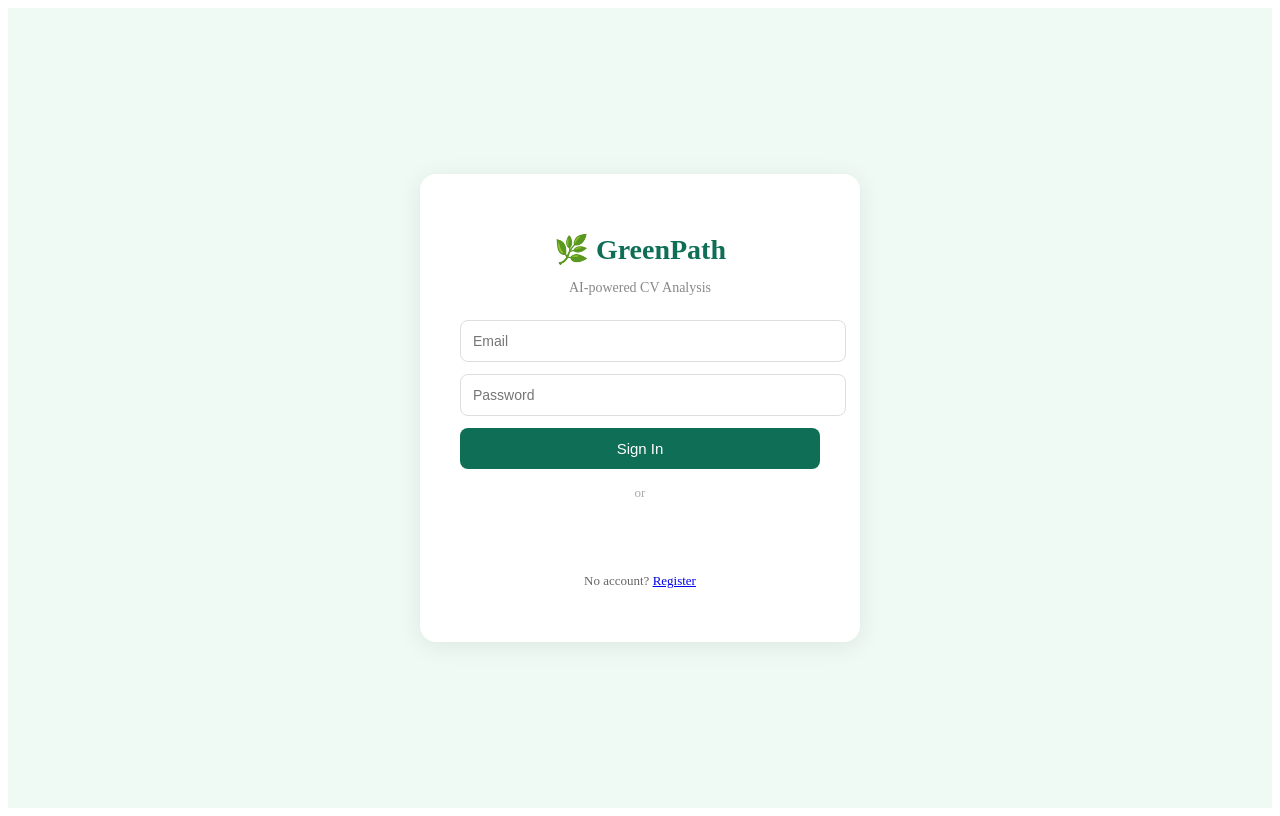
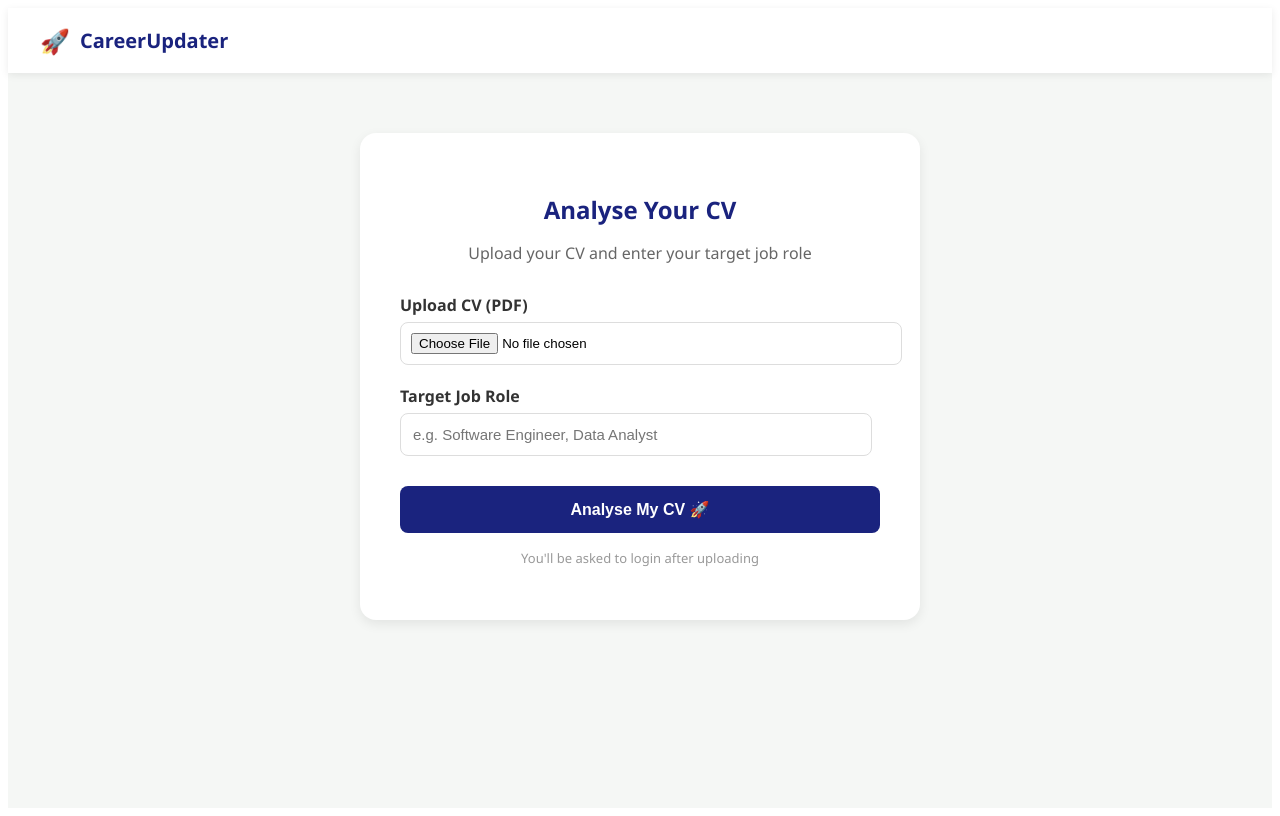
Before and after one commit to scy2023/greenpath-frontend, a React (Create React App) app: page / in a window 1280 px wide. Built offline with nearby package versions, Linux system fonts and the light colour scheme.

Commit message:
rebrand to CareerUpdater, upload first flow

```diff
--- a/src/App.js
+++ b/src/App.js
@@ -1,14 +1,15 @@
 import { BrowserRouter, Routes, Route } from "react-router-dom";
+import Upload from "./pages/Upload";
 import Login from "./pages/Login";
 import Register from "./pages/Register";
 import Dashboard from "./pages/Dashboard";
-import Upload from "./pages/Upload";
 
-function App() {
+export default function App() {
   return (
     <BrowserRouter>
       <Routes>
-        <Route path="/" element={<Login />} />
+        <Route path="/" element={<Upload />} />
+        <Route path="/login" element={<Login />} />
         <Route path="/register" element={<Register />} />
         <Route path="/dashboard" element={<Dashboard />} />
         <Route path="/upload" element={<Upload />} />
@@ -16,4 +17,3 @@ function App() {
     </BrowserRouter>
   );
 }
-export default App;
--- a/src/pages/Login.js
+++ b/src/pages/Login.js
@@ -1,64 +1,54 @@
 import { useState } from "react";
-import axios from "axios";
-import { GoogleLogin } from "@react-oauth/google";
-
-const API = process.env.REACT_APP_API_URL;
+import { useNavigate } from "react-router-dom";
 
 export default function Login() {
   const [email, setEmail] = useState("");
   const [password, setPassword] = useState("");
-  const [msg, setMsg] = useState("");
+  const navigate = useNavigate();
 
-  const login = async () => {
-    try {
-      const res = await axios.post(`${API}/api/auth/login`, { email, password });
-      localStorage.setItem("token", res.data.token);
-      window.location.href = "/dashboard";
-    } catch {
-      setMsg("Login failed. Check your details.");
-    }
-  };
-
-  const handleGoogleSuccess = async (credentialResponse) => {
-    try {
-      const res = await axios.post(`${API}/api/auth/google`, {
-        token: credentialResponse.credential
-      });
-      localStorage.setItem("token", res.data.token);
-      window.location.href = "/dashboard";
-    } catch {
-      setMsg("Google login failed.");
+  const handleLogin = async () => {
+    const res = await fetch(`${process.env.REACT_APP_API_URL}/api/auth/login`, {
+      method: "POST",
+      headers: { "Content-Type": "application/json" },
+      body: JSON.stringify({ email, password }),
+    });
+    const data = await res.json();
+    if (data.token) {
+      localStorage.setItem("token", data.token);
+      const pending = localStorage.getItem("pendingCV");
+      if (pending) navigate("/upload");
+      else navigate("/dashboard");
+    } else {
+      alert("Login failed");
     }
   };
 
   return (
-    <div style={styles.page}>
-      <div style={styles.card}>
-        <h1 style={styles.logo}>🌿 GreenPath</h1>
-        <p style={styles.sub}>AI-powered CV Analysis</p>
-        <input style={styles.input} placeholder="Email" value={email} onChange={e => setEmail(e.target.value)} />
-        <input style={styles.input} type="password" placeholder="Password" value={password} onChange={e => setPassword(e.target.value)} />
-        <button style={styles.btn} onClick={login}>Sign In</button>
-        <div style={styles.divider}><span>or</span></div>
-        <div style={styles.google}>
-          <GoogleLogin onSuccess={handleGoogleSuccess} onError={() => setMsg("Google login failed.")} />
+    <div style={{ minHeight: "100vh", background: "#f5f7f5", display: "flex",
+      alignItems: "center", justifyContent: "center", fontFamily: "'Segoe UI', sans-serif" }}>
+      <div style={{ background: "white", borderRadius: 16, padding: 40,
+        boxShadow: "0 4px 12px rgba(0,0,0,0.08)", width: "100%", maxWidth: 400 }}>
+        <div style={{ textAlign: "center", marginBottom: 30 }}>
+          <span style={{ fontSize: 40 }}>🚀</span>
+          <h2 style={{ color: "#1a237e", margin: "10px 0 4px" }}>CareerUpdater</h2>
+          <p style={{ color: "#666", margin: 0 }}>Sign in to see your results</p>
         </div>
-        {msg && <p style={styles.err}>{msg}</p>}
-        <p style={styles.link}>No account? <a href="/register">Register</a></p>
+        <input placeholder="Email" value={email} onChange={e => setEmail(e.target.value)}
+          style={{ display: "block", width: "93%", marginBottom: 12,
+            padding: 12, borderRadius: 8, border: "1px solid #ddd", fontSize: 15 }} />
+        <input placeholder="Password" type="password" value={password}
+          onChange={e => setPassword(e.target.value)}
+          style={{ display: "block", width: "93%", marginBottom: 20,
+            padding: 12, borderRadius: 8, border: "1px solid #ddd", fontSize: 15 }} />
+        <button onClick={handleLogin}
+          style={{ width: "100%", padding: 12, background: "#1a237e", color: "white",
+            border: "none", borderRadius: 8, cursor: "pointer", fontSize: 16, fontWeight: "bold" }}>
+          Login
+        </button>
+        <p style={{ textAlign: "center", marginTop: 16, color: "#666" }}>
+          No account? <a href="/register" style={{ color: "#1a237e", fontWeight: "bold" }}>Register here</a>
+        </p>
       </div>
     </div>
   );
 }
-
-const styles = {
-  page:    { minHeight:"100vh", display:"flex", alignItems:"center", justifyContent:"center", background:"#f0faf5" },
-  card:    { background:"#fff", padding:"40px", borderRadius:"16px", boxShadow:"0 4px 24px rgba(0,0,0,0.08)", width:"360px", textAlign:"center" },
-  logo:    { color:"#0F6E56", fontSize:"28px", marginBottom:"4px" },
-  sub:     { color:"#888", fontSize:"14px", marginBottom:"24px" },
-  input:   { display:"block", width:"100%", padding:"12px", marginBottom:"12px", borderRadius:"8px", border:"1px solid #ddd", fontSize:"14px" },
-  btn:     { width:"100%", padding:"12px", background:"#0F6E56", color:"#fff", border:"none", borderRadius:"8px", fontSize:"15px", cursor:"pointer" },
-  divider: { margin:"16px 0", color:"#aaa", fontSize:"13px" },
-  google:  { display:"flex", justifyContent:"center", marginBottom:"12px" },
-  err:     { color:"red", fontSize:"13px", marginTop:"8px" },
-  link:    { marginTop:"16px", fontSize:"13px", color:"#666" }
-};
--- a/src/pages/Register.js
+++ b/src/pages/Register.js
@@ -1,45 +1,52 @@
 import { useState } from "react";
-import axios from "axios";
-
-const API = process.env.REACT_APP_API_URL;
+import { useNavigate } from "react-router-dom";
 
 export default function Register() {
   const [email, setEmail] = useState("");
   const [password, setPassword] = useState("");
-  const [msg, setMsg] = useState("");
+  const navigate = useNavigate();
 
-  const register = async () => {
-    try {
-      await axios.post(`${API}/api/auth/register`, { email, password });
-      setMsg("Registered! Please login.");
-      setTimeout(() => window.location.href = "/", 1500);
-    } catch {
-      setMsg("Registration failed.");
+  const handleRegister = async () => {
+    const res = await fetch(`${process.env.REACT_APP_API_URL}/api/auth/register`, {
+      method: "POST",
+      headers: { "Content-Type": "application/json" },
+      body: JSON.stringify({ email, password }),
+    });
+    const data = await res.text();
+    if (data === "User registered") {
+      alert("Registered! Please login.");
+      navigate("/");
+    } else {
+      alert("Registration failed");
     }
   };
 
   return (
-    <div style={styles.page}>
-      <div style={styles.card}>
-        <h1 style={styles.logo}>🌿 GreenPath</h1>
-        <p style={styles.sub}>Create your account</p>
-        <input style={styles.input} placeholder="Email" value={email} onChange={e => setEmail(e.target.value)} />
-        <input style={styles.input} type="password" placeholder="Password" value={password} onChange={e => setPassword(e.target.value)} />
-        <button style={styles.btn} onClick={register}>Create Account</button>
-        {msg && <p style={styles.ok}>{msg}</p>}
-        <p style={styles.link}>Have account? <a href="/">Login</a></p>
+    <div style={{ minHeight: "100vh", background: "#f5f7f5", display: "flex",
+      alignItems: "center", justifyContent: "center", fontFamily: "'Segoe UI', sans-serif" }}>
+      <div style={{ background: "white", borderRadius: 16, padding: 40,
+        boxShadow: "0 4px 12px rgba(0,0,0,0.08)", width: "100%", maxWidth: 400 }}>
+        <div style={{ textAlign: "center", marginBottom: 30 }}>
+          <span style={{ fontSize: 40 }}>🚀</span>
+          <h2 style={{ color: "#1a237e", margin: "10px 0 4px" }}>CareerUpdater</h2>
+          <p style={{ color: "#666", margin: 0 }}>Create your free account</p>
+        </div>
+        <input placeholder="Email" value={email} onChange={e => setEmail(e.target.value)}
+          style={{ display: "block", width: "93%", marginBottom: 12,
+            padding: 12, borderRadius: 8, border: "1px solid #ddd", fontSize: 15 }} />
+        <input placeholder="Password" type="password" value={password}
+          onChange={e => setPassword(e.target.value)}
+          style={{ display: "block", width: "93%", marginBottom: 20,
+            padding: 12, borderRadius: 8, border: "1px solid #ddd", fontSize: 15 }} />
+        <button onClick={handleRegister}
+          style={{ width: "100%", padding: 12, background: "#1a237e", color: "white",
+            border: "none", borderRadius: 8, cursor: "pointer", fontSize: 16, fontWeight: "bold" }}>
+          Create Account
+        </button>
+        <p style={{ textAlign: "center", marginTop: 16, color: "#666" }}>
+          Already have an account? <a href="/" style={{ color: "#1a237e", fontWeight: "bold" }}>Login here</a>
+        </p>
       </div>
     </div>
   );
 }
-
-const styles = {
-  page:  { minHeight:"100vh", display:"flex", alignItems:"center", justifyContent:"center", background:"#f0faf5" },
-  card:  { background:"#fff", padding:"40px", borderRadius:"16px", boxShadow:"0 4px 24px rgba(0,0,0,0.08)", width:"360px", textAlign:"center" },
-  logo:  { color:"#0F6E56", fontSize:"28px", marginBottom:"4px" },
-  sub:   { color:"#888", fontSize:"14px", marginBottom:"24px" },
-  input: { display:"block", width:"100%", padding:"12px", marginBottom:"12px", borderRadius:"8px", border:"1px solid #ddd", fontSize:"14px" },
-  btn:   { width:"100%", padding:"12px", background:"#0F6E56", color:"#fff", border:"none", borderRadius:"8px", fontSize:"15px", cursor:"pointer" },
-  ok:    { color:"green", fontSize:"13px", marginTop:"8px" },
-  link:  { marginTop:"16px", fontSize:"13px", color:"#666" }
-};
--- a/src/pages/Upload.js
+++ b/src/pages/Upload.js
@@ -9,78 +9,104 @@ export default function Upload() {
 
   const handleUpload = async () => {
     if (!file || !role) {
-      alert("Please select a CV file and enter a job role");
+      alert("Please select a CV and enter a job role");
+      return;
+    }
+
+    const token = localStorage.getItem("token");
+    if (!token) {
+      localStorage.setItem("pendingCV", "true");
+      navigate("/");
       return;
     }
 
     setLoading(true);
-
     try {
       const formData = new FormData();
       formData.append("cv", file);
 
-      const token = localStorage.getItem("token");
-
-      // Step 1 — Upload CV
       const uploadRes = await fetch(`${process.env.REACT_APP_API_URL}/api/cv/upload`, {
         method: "POST",
         headers: { Authorization: `Bearer ${token}` },
         body: formData,
       });
       const uploadData = await uploadRes.json();
-      console.log("Upload result:", uploadData);
-
       if (!uploadData.cvData) {
         alert("CV upload failed: " + JSON.stringify(uploadData));
         setLoading(false);
         return;
       }
 
-      // Step 2 — Analyze
+      const isPremium = localStorage.getItem("premium") === "true";
       const analyzeRes = await fetch(`${process.env.REACT_APP_API_URL}/api/analyze`, {
         method: "POST",
-        headers: {
-          "Content-Type": "application/json",
-          Authorization: `Bearer ${token}`,
-        },
-        body: JSON.stringify({ cvData: uploadData.cvData, role }),
+        headers: { "Content-Type": "application/json", Authorization: `Bearer ${token}` },
+        body: JSON.stringify({ cvData: uploadData.cvData, role, premium: isPremium }),
       });
       const analyzeData = await analyzeRes.json();
-      console.log("Analyze result:", analyzeData);
-
       if (analyzeData.error) {
         alert("Analyze failed: " + analyzeData.error);
         setLoading(false);
         return;
       }
 
+      localStorage.removeItem("pendingCV");
       localStorage.setItem("results", JSON.stringify(analyzeData));
       navigate("/dashboard");
     } catch (err) {
       alert("Error: " + err.message);
     }
-
     setLoading(false);
   };
 
   return (
-    <div style={{ maxWidth: 500, margin: "100px auto", fontFamily: "sans-serif" }}>
-      <h2>GreenPath AI — Upload CV</h2>
+    <div style={{ minHeight: "100vh", background: "#f5f7f5",
+      fontFamily: "'Segoe UI', sans-serif" }}>
+      {/* Header */}
+      <div style={{ background: "white", padding: "16px 32px", display: "flex",
+        justifyContent: "space-between", alignItems: "center",
+        boxShadow: "0 2px 8px rgba(0,0,0,0.08)" }}>
+        <div style={{ display: "flex", alignItems: "center", gap: 10 }}>
+          <span style={{ fontSize: 24 }}>🚀</span>
+          <span style={{ fontSize: 20, fontWeight: "bold", color: "#1a237e" }}>CareerUpdater</span>
+        </div>
+      </div>
 
-      <label style={{ display: "block", marginBottom: 5 }}>Upload your CV (PDF)</label>
-      <input type="file" accept=".pdf" onChange={e => setFile(e.target.files[0])}
-        style={{ display: "block", width: "100%", marginBottom: 15, padding: 8 }} />
+      <div style={{ maxWidth: 560, margin: "60px auto", padding: "0 20px" }}>
+        <div style={{ background: "white", borderRadius: 16, padding: 40,
+          boxShadow: "0 4px 12px rgba(0,0,0,0.08)" }}>
+          <h2 style={{ color: "#1a237e", marginBottom: 8, textAlign: "center" }}>
+            Analyse Your CV
+          </h2>
+          <p style={{ color: "#666", textAlign: "center", marginBottom: 30 }}>
+            Upload your CV and enter your target job role
+          </p>
 
-      <label style={{ display: "block", marginBottom: 5 }}>Target Job Role</label>
-      <input placeholder="e.g. Software Engineer, Data Analyst"
-        value={role} onChange={e => setRole(e.target.value)}
-        style={{ display: "block", width: "100%", marginBottom: 15, padding: 8 }} />
+          <label style={{ display: "block", fontWeight: "600",
+            marginBottom: 6, color: "#333" }}>Upload CV (PDF)</label>
+          <input type="file" accept=".pdf" onChange={e => setFile(e.target.files[0])}
+            style={{ display: "block", width: "100%", marginBottom: 20,
+              padding: 10, borderRadius: 8, border: "1px solid #ddd" }} />
 
-      <button onClick={handleUpload} disabled={loading}
-        style={{ width: "100%", padding: 10, background: loading ? "#aaa" : "#2e7d32",
-          color: "white", border: "none", borderRadius: 5, cursor: "pointer" }}>
-        {loading ? "Analysing... please wait" : "Upload & Analyse"}
-      </button>
+          <label style={{ display: "block", fontWeight: "600",
+            marginBottom: 6, color: "#333" }}>Target Job Role</label>
+          <input placeholder="e.g. Software Engineer, Data Analyst"
+            value={role} onChange={e => setRole(e.target.value)}
+            style={{ display: "block", width: "93%", marginBottom: 30,
+              padding: 12, borderRadius: 8, border: "1px solid #ddd", fontSize: 15 }} />
+
+          <button onClick={handleUpload} disabled={loading}
+            style={{ width: "100%", padding: 14, fontSize: 16, fontWeight: "bold",
+              background: loading ? "#aaa" : "#1a237e", color: "white",
+              border: "none", borderRadius: 8, cursor: "pointer" }}>
+            {loading ? "Analysing... please wait ⏳" : "Analyse My CV 🚀"}
+          </button>
+
+          <p style={{ textAlign: "center", marginTop: 16, color: "#999", fontSize: 13 }}>
+            You'll be asked to login after uploading
+          </p>
+        </div>
+      </div>
     </div>
   );
 }
```
